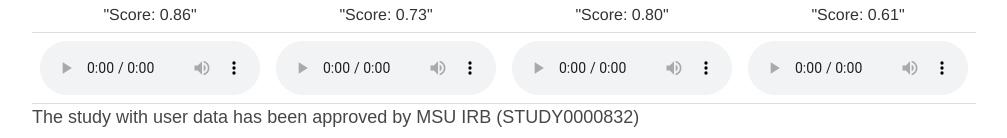
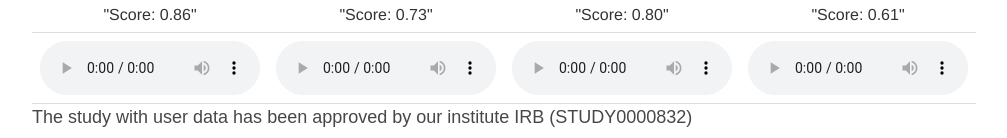
Before and after one commit to voicemask/voicemask.github.io, a Jekyll site: the page built from index.md, in a window 1280 px wide and 900 px high, scrolled down 2493 px. Shown: the part 759-897 px from the top of the window, without its empty margins (158-1165 px from the left). Built offline with Jekyll 4.4.1, drawn with Linux system fonts in a browser that asks for light colours.

Commit message:
Update default.html

```diff
--- a/_layouts/default.html
+++ b/_layouts/default.html
@@ -248,7 +248,7 @@ VoiceMask is able to protect your real-world conversation via real-time over-the
 
 					</table>
 					<p>
-						The study with user data has been approved by MSU IRB (STUDY0000832)
+						The study with user data has been approved by our institute IRB (STUDY0000832)
 					</p>
 
 
```
